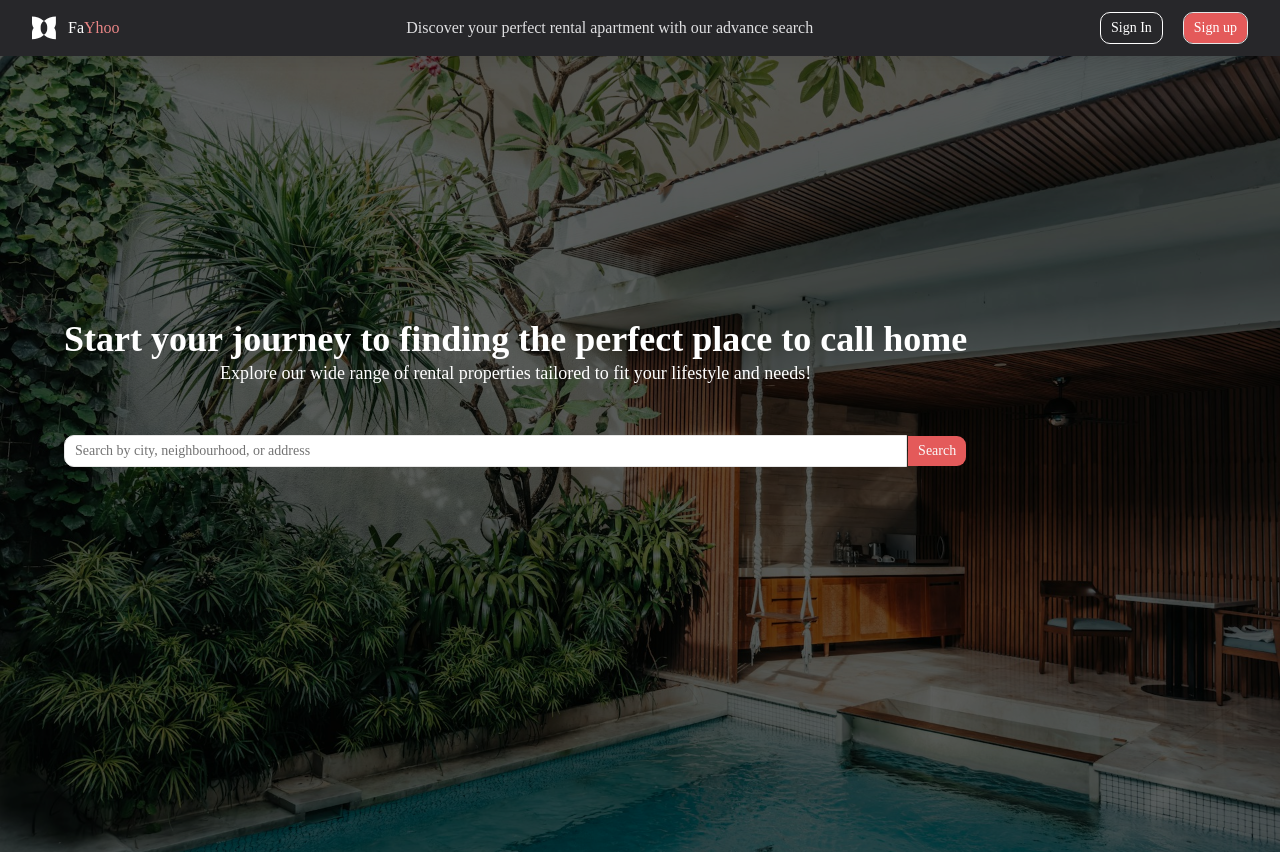
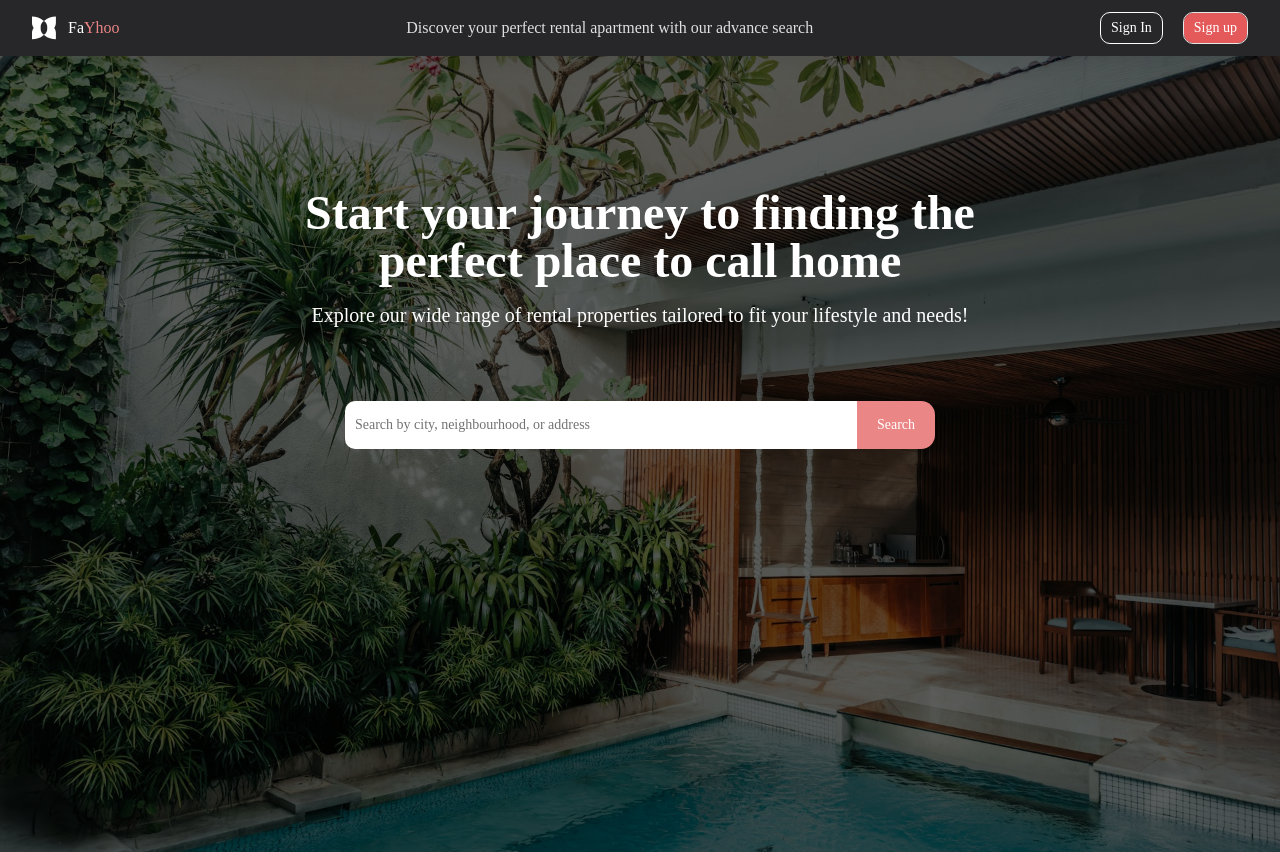
Before and after one commit to Tega96/fayhoo-haven, a Next.js app in the folder client/: page /landing in a window 1280 px wide. Built offline with nearby package versions, Linux system fonts and the light colour scheme; no server answers.

Commit message:
finalize ui for hero section

```diff
--- a/client/src/app/(nodashboard)/landing/HeroSection.tsx
+++ b/client/src/app/(nodashboard)/landing/HeroSection.tsx
@@ -4,6 +4,7 @@ import { Button } from '@/components/ui/button';
 import { Input } from '@/components/ui/input';
 import Image from 'next/image'
 import  { useState } from 'react'
+import { motion } from 'framer-motion';
 
 const HeroSection = () => {
     const [formData, setFormData] = useState()
@@ -16,25 +17,35 @@ const HeroSection = () => {
         src="/landing-splash.jpg"
         alt="Fayhoo Hero Image"
         fill
-        className="absolute object-cover object-center w-full h-full"
+        className="object-cover object-center w-full h-full"
+        loading="eager"
       />
       <div className="absolute inset-0 bg-black/60 ">
-        <div className="absolute top-1/3  px-12 sm:px-16 text-center ">
-            <h1 className="font-bold text-4xl text-white">Start your journey to finding the perfect place to call home</h1>
-            <p className='text-lg text-white mb-12'>Explore our wide range of rental properties tailored to fit your lifestyle and needs!</p>
-            <div className='flex'>
+        <motion.div
+            initial={{ opacity: 0, y: 20 }}
+            animate={{ opacity: 1, y: 0 }}
+            transition={{ duration: 0.8 }}
+            className="absolute top-1/3 transform -translate-y-1/2  text-center w-full"
+        >
+            <div className="max-w-4xl mx-auto px-16 sm:px-12">
+                <h1 className="font-bold text-5xl mb-4 text-white">Start your journey to finding the perfect place to call home</h1>
+                <p className='text-xl text-white mb-18'>Explore our wide range of rental properties tailored to fit your lifestyle and needs!</p>
+                <div className='flex justify-center'>
                     <Input
                         type="text"
                         placeholder="Search by city, neighbourhood, or address"
                         value={formData}
                         onChange={handleChange}
-                    className='bg-white rounded-l-lg rounded-r-none'
+                        className='w-full max-w-lg bg-white rounded-none rounded-l-lg border-none h-12'
                     />
                     <Button
-                    className='bg-secondary-600 rounded-l-none -'
+                        onClick={() => {}}
+                        className='bg-secondary-500 rounded-none text-white border-none h-12 px-5 rounded-r-xl hover:bg-secondary-600'
                     >Search</Button>
                 </div>
             </div>
+
+        </motion.div>
 
       </div>
     </div>
```
Lines whose indentation alone changed are shown as unchanged.
